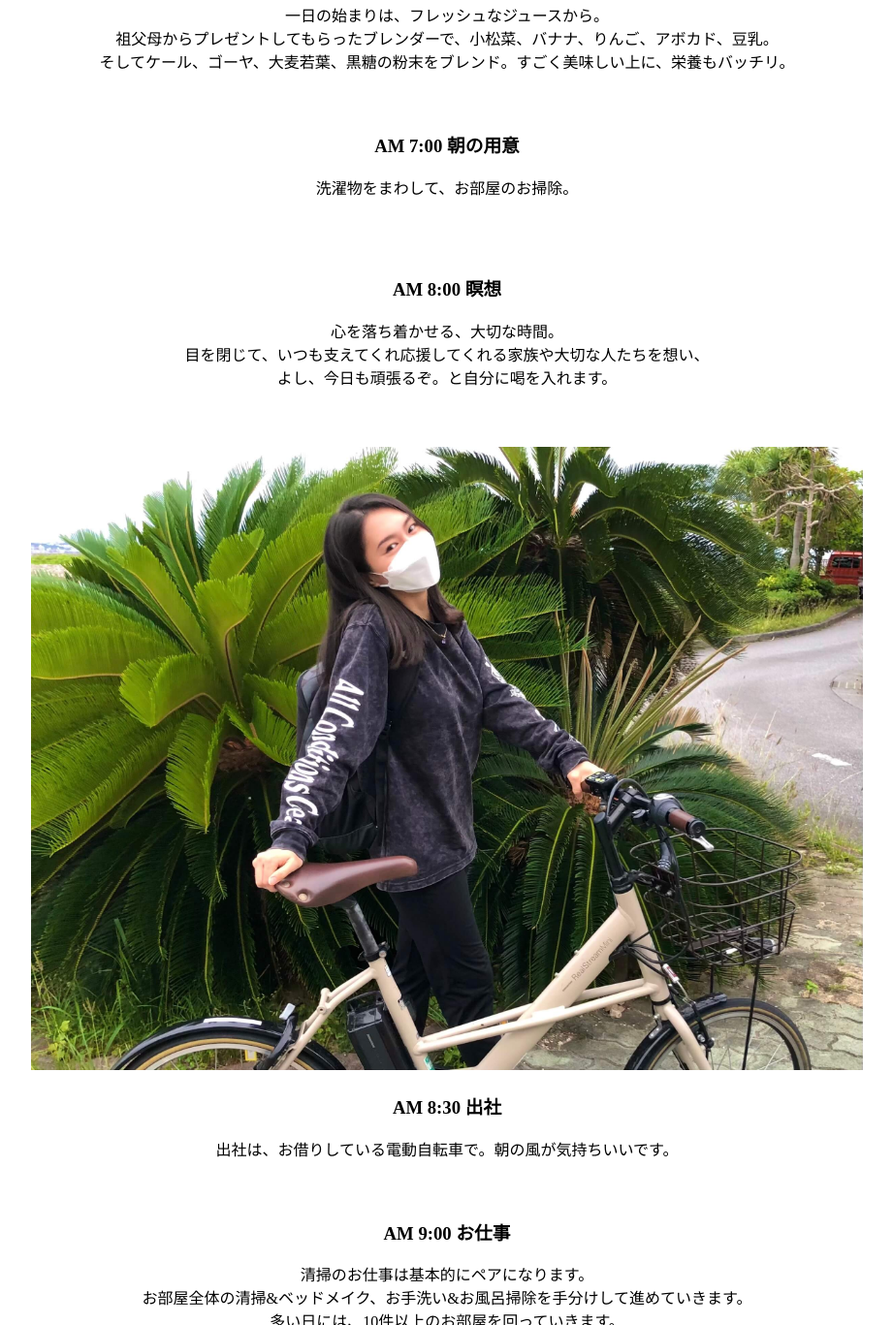
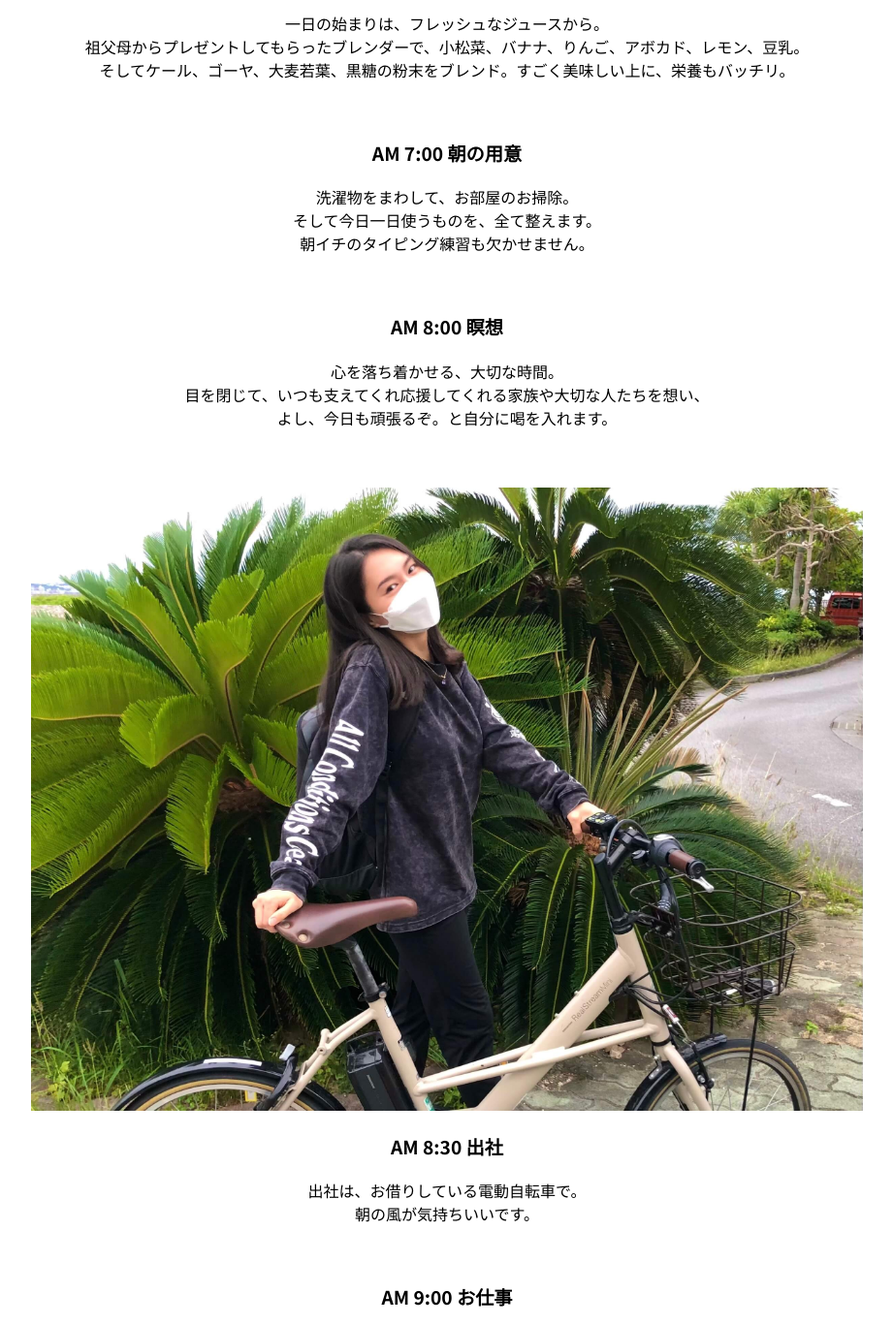
Before and after one commit to HarunaTeshima/HarunaTeshima2, a plain HTML site: page index.html in a window 1280 px wide. Shown: the part 2291-3658 px from the top of the page at 97% size, without its empty margins (179-1100 px from the left). Drawn offline with Linux system fonts and the light colour scheme.

Commit message:
フォントを変えたり、つけたしました。

```diff
--- a/index.html
+++ b/index.html
@@ -9,6 +9,9 @@
     <link rel="preconnect" href="https://fonts.googleapis.com">
 <link rel="preconnect" href="https://fonts.gstatic.com" crossorigin>
 <link href="https://fonts.googleapis.com/css2?family=Julius+Sans+One&display=swap" rel="stylesheet">
+<link href="https://fonts.googleapis.com/css2?family=Noto+Sans+JP&display=swap" rel="stylesheet">
+<link href="https://fonts.googleapis.com/css2?family=Noto+Sans+JP:wght@700&display=swap" rel="stylesheet">
+
     <title>LovelyWorld</title>
 </head>
 <body>
@@ -53,7 +56,7 @@
             <img src="IMG_1373.jpg" alt="テキストテキストテキスト">
               <h3 class="content-title">AM 6:00 起床</h3>
               <p>一日の始まりは、フレッシュなジュースから。<br>
-                  祖父母からプレゼントしてもらったブレンダーで、小松菜、バナナ、りんご、アボカド、豆乳。<br>
+                  祖父母からプレゼントしてもらったブレンダーで、小松菜、バナナ、りんご、アボカド、レモン、豆乳。<br>
                   そしてケール、ゴーヤ、大麦若葉、黒糖の粉末をブレンド。すごく美味しい上に、栄養もバッチリ。
               </p>
             </li>
@@ -61,7 +64,9 @@
             <li>
                 <h3 class="content-title">AM 7:00 朝の用意</h3>
                 <p>洗濯物をまわして、お部屋のお掃除。<br>
-                    <br>
+                    そして今日一日使うものを、全て整えます。<br>
+                    朝イチのタイピング練習も欠かせません。
+
 
                 </p>
               </li>
@@ -76,7 +81,8 @@
             <li>
               <img src="./IMG_1386.jpg" alt="テキストテキストテキスト">
               <h3 class="content-title">AM 8:30 出社</h3>
-              <p>出社は、お借りしている電動自転車で。朝の風が気持ちいいです。</p>
+              <p>出社は、お借りしている電動自転車で。<br>
+                朝の風が気持ちいいです。</p>
             </li>
 
             <li>
@@ -123,7 +129,7 @@
             <li>
                 <h3 class="content-title">PM 9:30  帰宅</h3>
                 <p>帰ってきたら、お風呂とご飯。<br>
-                    その後、お気に入りの番組を観たり、漫画を読んだり、音楽を聴いて過ごします。<br>
+                    その後、お気に入りの番組を観たり、本や漫画を読んだり、音楽を聴いて過ごします。<br>
                     <br>
                 </p>
               </li>
--- a/style.css
+++ b/style.css
@@ -113,12 +113,13 @@ ul {
 
 h3 {
     display: block;
-    font-size: 1.17em;
+    font-size: 1.20em;
     margin-block-start: 1em;
     margin-block-end: 1em;
     margin-inline-start: 0px;
     margin-inline-end: 0px;
-    font-weight: bold;
+    font-weight: bold ;
+    font-family: 'Noto Sans JP', sans-serif;
 }
 
 p {
@@ -130,6 +131,7 @@ p {
     /* padding: 20px; */
     margin-bottom: 60px;
     margin-top: 10px;
+    font-family: 'Noto Sans JP', sans-serif;
 }
 
 li {
@@ -169,7 +171,7 @@ li {
 
 
 
-@media screen and (max-width: 600px){
+@media screen and (max-width:  780px){
     #Blog li {
         width: 100%;
         margin-bottom: 30px;}
@@ -206,7 +208,7 @@ li {
 
     .header-right ul {
         display: block;
-        margin-right: 30px;
+        margin-right: 10px;
 
     }
 
```
